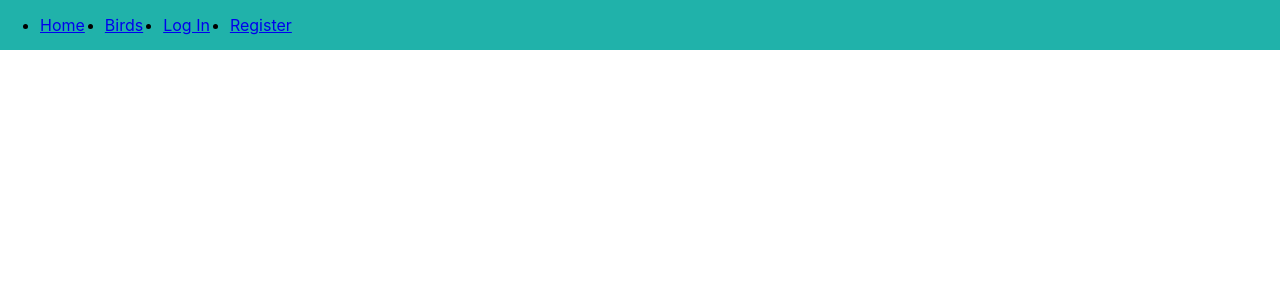
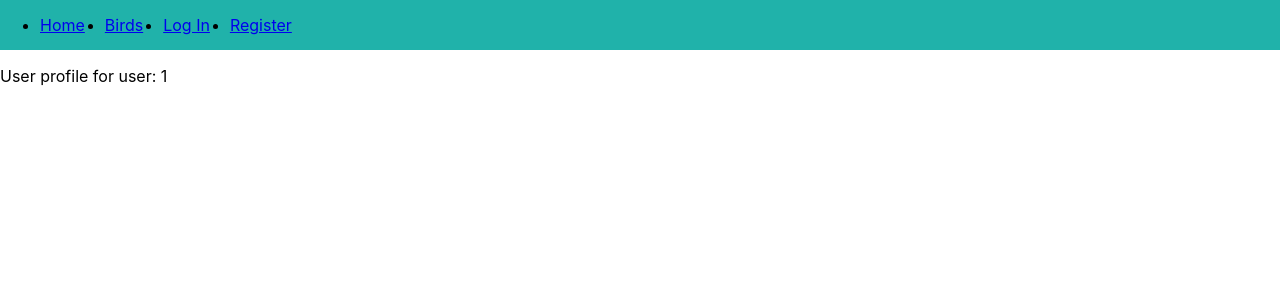
Before and after one commit to ljsgrant/ga-project-4-client, a React (Create React App) app: page /user/1 in a window 1280 px wide. Shown: the top 300 px of the page. Built offline with nearby package versions, Linux system fonts and the light colour scheme; no server answers.

Commit message:
start user profile: add route, get data

```diff
--- a/src/App.js
+++ b/src/App.js
@@ -5,6 +5,7 @@ import Login from './components/Login';
 import Register from './components/Register';
 import BirdDetails from './components/BirdDetails';
 import NewSighting from './components/NewSighting';
+import UserProfile from './components/UserProfile';
 
 window.Buffer = window.Buffer || require('buffer').Buffer;
 
@@ -17,11 +18,11 @@ function App() {
           <Route path='/' element={<div>Home</div>} />
           <Route path='/login' element={<Login />} />
           <Route path='/register' element={<Register />} />
+          <Route path='/user/:pk' element={<UserProfile />} />
           <Route path='/birds' element={<BirdList />} />
           <Route path='/birds/:pk' element={<BirdDetails />} />
           <Route path='/add-new-sighting' element={<NewSighting />} />
         </Routes>
-
       </Router>
     </div>
   );
--- a/src/components/UserProfile.js
+++ b/src/components/UserProfile.js
@@ -1,10 +1,20 @@
-import { useEffect } from 'react';
+import { useEffect, useState } from 'react';
 import { useParams } from 'react-router-dom';
+import { API } from '../lib/api';
 
 export default function UserProfile() {
-  const { userId } = useParams();
+  const { pk } = useParams();
+  const [userData, setUserData] = useState(null);
 
-  useEffect(() => {}, []);
+  useEffect(() => {
+    API.GET(API.ENDPOINTS.singleUser(pk))
+      .then(({ data }) => setUserData(data))
+      .catch((err) => console.error(err));
+  }, [pk]);
 
-  return <p>User profile for user: {userId}</p>;
+  useEffect(() => {
+    console.log(userData);
+  }, [userData]);
+
+  return <p>User profile for user: {pk}</p>;
 }
--- a/src/lib/api.js
+++ b/src/lib/api.js
@@ -7,6 +7,7 @@ const ENDPOINTS = {
   singleBird: (pk) => `/api/birds/${pk}/`,
   register: '/api/user/register/',
   login: '/api/user/login/',
+  singleUser: (pk) => `/api/user/${pk}/`,
   sightings: '/api/sightings/'
 };
 
```
